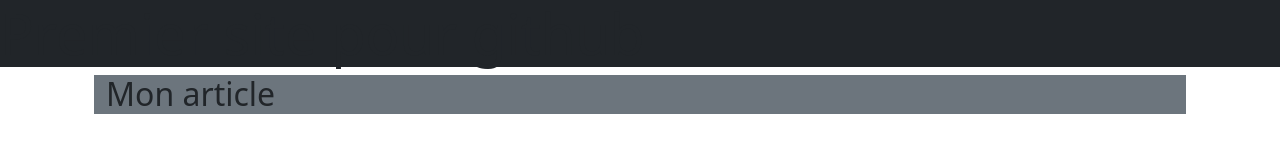
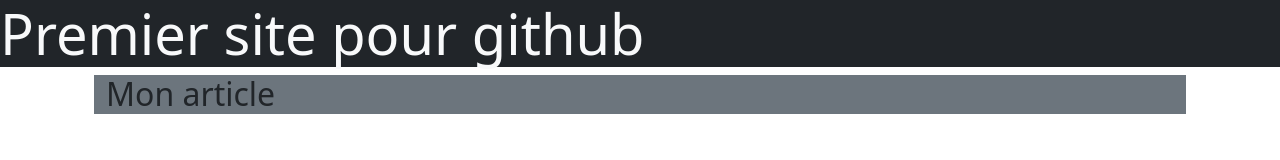
Before and after one commit to jimbylte/testTERRAGE, a plain HTML site: page index.html in a window 1280 px wide. Drawn offline with nearby package versions, Linux system fonts and the light colour scheme.

Commit message:
Update index.html

```diff
--- a/index.html
+++ b/index.html
@@ -11,7 +11,7 @@
 
 </head>
 <body>
-    <h1 class="display-4 bg-dark">Premier site pour github</h1>
+    <h1 class="display-4 text-light bg-dark">Premier site pour github</h1>
     <div class="container">
         <article class="container-fluid">
 
```
